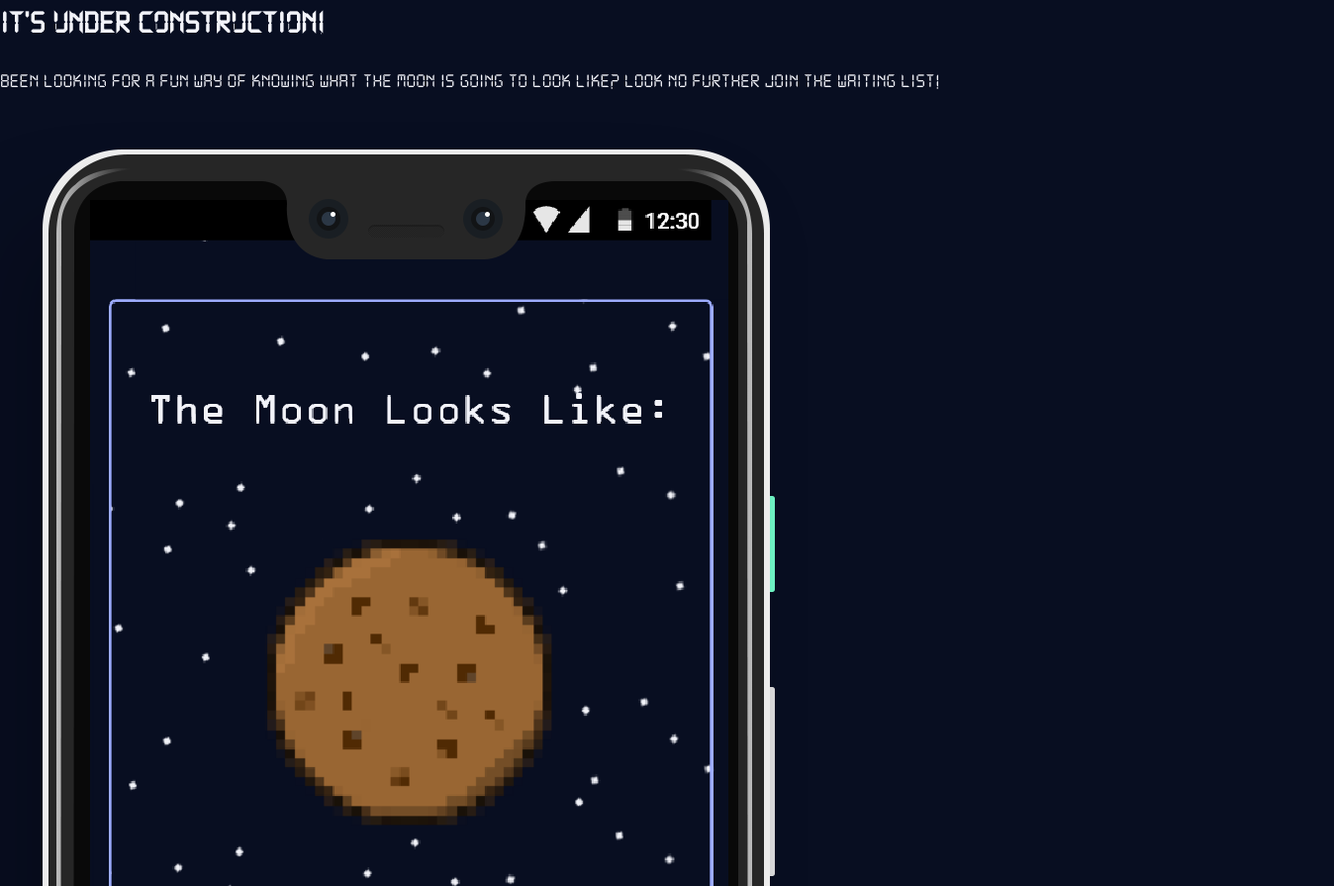
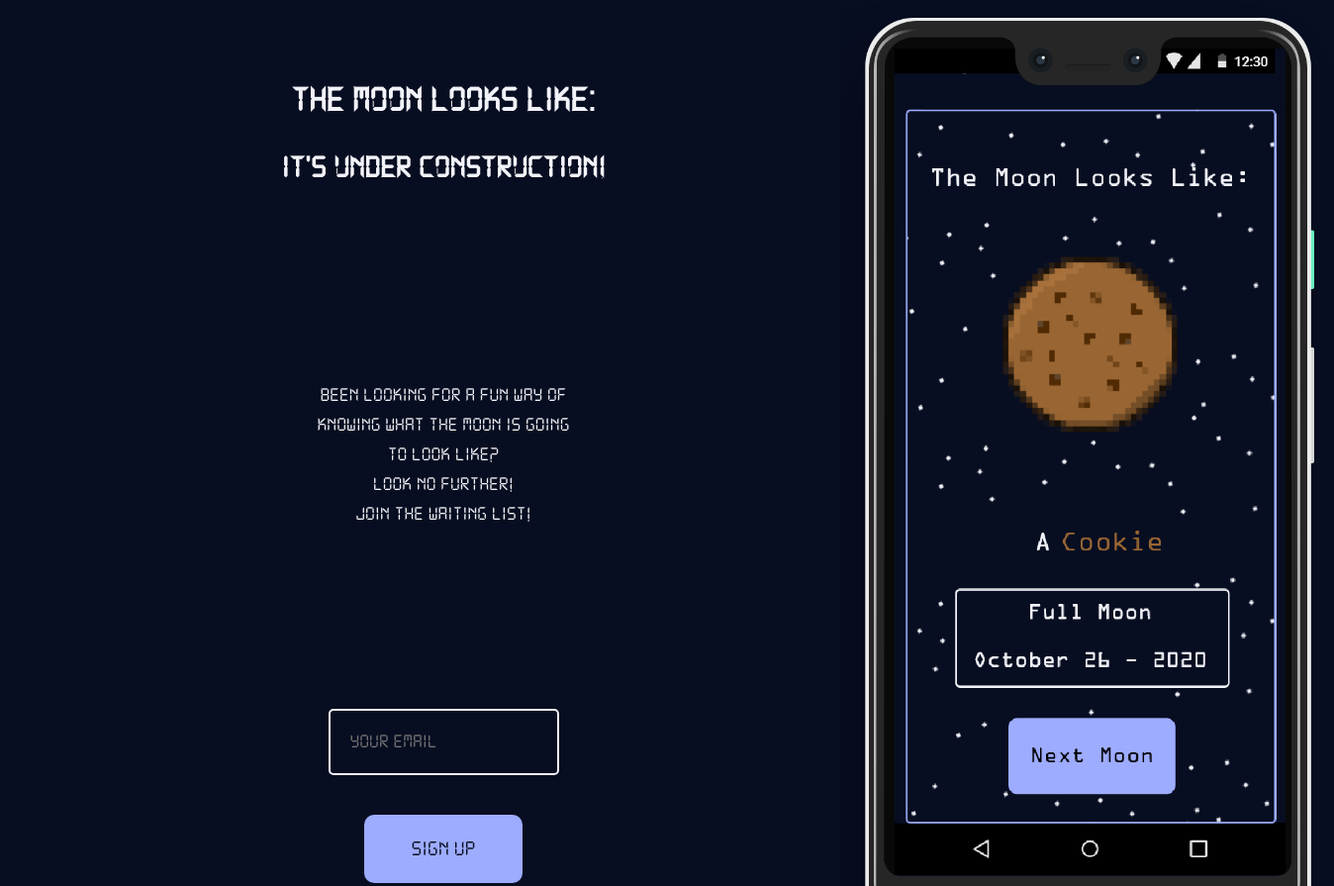
Before and after one commit to VerbekeIbe/themoonlandingpage, a plain HTML site: page index.html in a window 1280 px wide. Shown: the part 69-964 px from the top of the page at 99% size, 1348 px wide, since content can reach past the window. Drawn offline with Linux system fonts and the light colour scheme.

Commit message:
css grid design

```diff
--- a/css/screen.css
+++ b/css/screen.css
@@ -231,6 +231,7 @@ a:focus {
 
 .o-row {
   position: relative;
+  margin-top: 3rem;
 }
 
 .o-row--login {
@@ -272,7 +273,7 @@ a:focus {
 .o-container {
   margin-left: auto;
   margin-right: auto;
-  max-width: 21rem; /* 79.5 * 16px = 1272 */
+  max-width: 72rem; /* 79.5 * 16px = 1272 */
   width: 100%;
 }
 
@@ -469,6 +470,45 @@ a:focus {
 }
 
 /*------------------------------------*\
+#GRID
+\*------------------------------------*/
+
+.grid-container {
+  display: grid;
+  grid-template-columns: 40rem 25rem;
+  /* grid-row-gap: 2rem;
+  grid-column-gap: 2rem; */
+}
+
+.grid-item-1{
+  margin: auto;
+  grid-column:1;
+  max-height: 10rem;
+  text-align: center;
+}
+.grid-item-2{
+  margin: auto;
+  grid-column:1;
+  text-align: center;
+}
+.grid-item-3{
+  margin: auto;
+  grid-column:2;
+  grid-row: 1/4;
+}
+.grid-item-4 {
+  margin: auto;
+  grid-column:1;
+  text-align: center;
+}
+
+
+
+
+
+
+
+/*------------------------------------*\
 #COMPONENTS
 \*------------------------------------*/
 
@@ -499,9 +539,28 @@ a:focus {
 */
 
 .c-input {
+  padding: 1rem;
+  margin-bottom: 2rem;
+
+  font-family: inherit;
+  border: var(--global-border-width) solid;
+  border-radius: var(--global-border-radius);
+
+  color: var(--global-color-neutral-light);
+
+  border-color: var(--global-color-neutral-light);
+  background-color: var(--global-color-neutral-dark);
+  ;
+}
+.c-input:hover {
+  box-shadow: var(--global-box-shadow);
 }
 
-.c-input:focus {
+.c-input:focus
+.c-input:active {
+  outline: none;
+  box-shadow: var(--global-box-shadow);
+
 }
 
 /*
@@ -525,8 +584,10 @@ a:focus {
 */
 
 .c-button {
+  margin: auto;
   display: block;
-  width: 10.5rem;
+  width: 8rem;
+  padding: 1rem;
 
 
 
@@ -551,6 +612,11 @@ a:focus {
   box-shadow: var(--global-box-shadow);
   background-color: var(--global-color-alpha-light);
 }
+.c-button:focus {
+  outline: none;
+  box-shadow: var(--global-box-shadow);
+  background-color: var(--global-color-alpha-light);
+
 
 /*------------------------------------*\
 #UTILITIES
@@ -619,11 +685,11 @@ a:focus {
 */
 
 .u-max-width-xs {
-  max-width: 27em !important;
+  max-width: 20rem !important;
 }
 
 .u-max-width-sm {
-  max-width: 39em !important;
+  max-width: 25rem !important;
 }
 
 .u-max-width-md {
--- a/index.html
+++ b/index.html
@@ -21,31 +21,68 @@
         <script src="./script/app.js"></script>
     </head>
     <body>
+        <div class="o-row">
+            <div class="o-container">
+                <div class="grid-container">
+                    <div class="grid-item grid-item-1">
 
                         <section>
+                            <div class="u-max-width-sm">
                                 <h1> The Moon Looks Like:</h1>
                                 <h2>It's under construction!</h2>
+                            </div>
+
                         </section>
+                    </div>
+
+
+                    <div class="grid-item grid-item-2">
+                        <section>
+                            <div class="u-max-width-sm">
+                                <p>Been looking for a fun way of <br>
+                                    knowing what the moon is going <br>
+                                    to look like?<br>
+                                    Look no further!<br>
+                                    Join the waiting list!</p>
+                            </div>
+
+                        </section>
+                    </div>
+
+                    <div class="grid-item grid-item-3">
+                        <section>
+                            <div class="u-max-width-xs">
+                                <img src="./img/png/Phone Screenshot.png" alt="App screenshot">
+                            </div>
+
+                        </section>
+                    </div>
+
+                    <div class="grid-item grid-item-4">
 
                         <section>
-    <p>Been looking for a fun way of
-        knowing what the moon is going
-        to look like?
-        Look no further
-        Join the waiting list!</p>
-</section>
+                            <div class="u-max-width-sm">
+                                <input class="c-input" type="text" placeholder="Your email">
 
-<section>
-    <img src="./img/png/Phone Screenshot.png" alt="App screenshot">
-</section>
+                                <button class="c-button">sign up</button>
+                            </div>
 
 
-<section>
-    <input type="text" placeholder="Your email">
+                        </section>
+                    </div>
 
-    <button class="c-button">sign up</button>
-</section>
 
+
+
+
+                </div>
+
+
+            </div>
+
+
+
+        </div>
 
 
 
```
Lines whose indentation alone changed are shown as unchanged.
